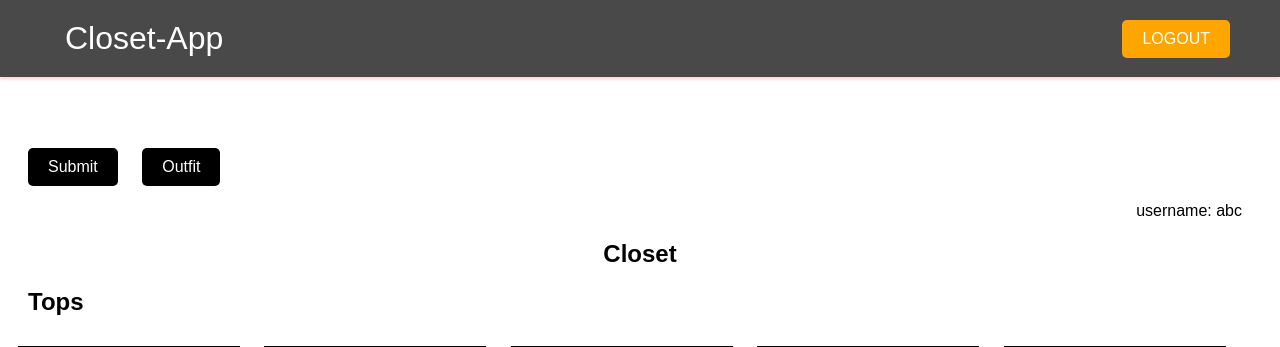
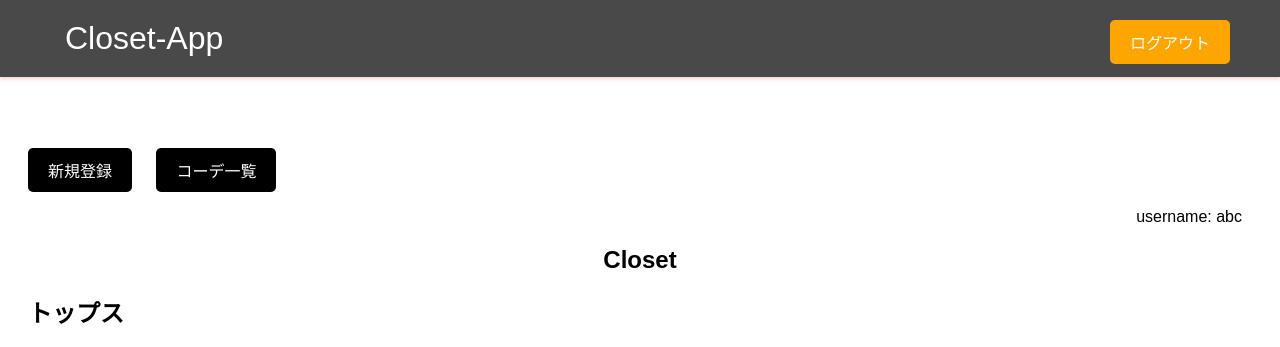
Before and after one commit to tomo324/Closet-App, a Flask app: page /index in a window 1280 px wide. Shown: the top 347 px of the page. Run offline with Flask 3, Linux system fonts and the light colour scheme; a user stored in the database is signed in; data comes from the database, SQL or seed files in the repository; both versions use the stored data as it was after the commit.

Commit message:
カテゴリー選択を改善

```diff
--- a/app.py
+++ b/app.py
@@ -19,6 +19,7 @@
 app = Flask(__name__)
 app.config["DEBUG"] = False
 
+# ローカルのsqlite
 app.config['SQLALCHEMY_DATABASE_URI'] = 'sqlite:///closet.db'
 
 # 本番環境ではこれを使う
@@ -70,6 +71,9 @@
 
 # サービスアカウントのjsonファイルのパス
 os.environ["GOOGLE_APPLICATION_CREDENTIALS"] = "closet-app-388006-79ea106aacf3.json"
+
+# PythonAnywhereにアップロードするときはパスを以下のようにする
+# os.environ["GOOGLE_APPLICATION_CREDENTIALS"] = "/home/tomo324/Closet-App/closet-app-388006-79ea106aacf3.json"
 
 # Google Cloud Storageクライアントのインスタンス化
 gcs = storage.Client()
@@ -459,8 +463,7 @@
             db.session.commit()
             return redirect('/index')
         else:
-            flash('コーデを保存するためにトップスとボトムスの画像をクリックしてください')
-            flash('Click on the tops and bottoms images to save the outfit')
+            flash('コーデを保存するトップにはスとボトムスの画像をクリックしてください')
             return redirect('/index')
 
 @app.route('/outfit/delete/<int:id>')
@@ -537,6 +540,4 @@
     return redirect('/')
 
 if __name__ == "__main__":
-    app.run(debug=True)
-
-# 最後消す
+    app.run(debug=True) # ローカル環境のみdebug=True
--- a/templates/index.html
+++ b/templates/index.html
@@ -15,18 +15,18 @@
 <header class="header">
     <nav class="navbar">
         <a class="navbar-login" href="/index">Closet-App</a>
-        <a class="btn-logout" href="/logout" role="button">LOGOUT</a>
+        <a class="btn-logout" href="/logout" role="button">ログアウト</a>
     </nav>
 </header>
 
-<a class="create-button" href="/create" role="button">Submit</a>
-<a class="outfit-button" href="/outfit" role="button">Outfit</a>
+<a class="create-button" href="/create" role="button">新規登録</a>
+<a class="outfit-button" href="/outfit" role="button">コーデ一覧</a>
 <p class="index-username">username: {{ username }} </p>
 
 <h2 class="head-title">Closet</h2>
 <div class="container">
     <div>
-        <h2 style="margin-left: 20px;">Tops</h2>
+        <h2 style="margin-left: 20px;">トップス</h2>
         <div class="item-container">
             {% for post in tops %}
                 <div class="item">
@@ -44,7 +44,7 @@
     </div>
 
     <div>
-        <h2 style="margin-left: 20px;">Bottoms</h2>
+        <h2 style="margin-left: 20px;">ボトムス</h2>
         <div class="item-container">
             {% for post in bottoms %}
                 <div class="item">
--- a/templates/login.html
+++ b/templates/login.html
@@ -13,7 +13,7 @@
         </nav>
     </header>
 
-<h1 style="margin-left: 30px;">LOGIN</h1>
+<h1 style="margin-left: 30px;">ログイン</h1>
 
 {% with messages = get_flashed_messages() %}
     {% if messages %}
--- a/templates/outfit.html
+++ b/templates/outfit.html
@@ -6,8 +6,7 @@
 
 {% block body %}
 <a class="btn-return" href="/index" role="button">Return</a>
-<h2 class="head-title">Outfit</h2>
-<h2 style="margin-left: 20px;">コーディネート一覧</h2>
+<h2 class="head-title">コーディネート一覧</h2>
 <div class="outfit-container">
     {% for image in outfit_images %}
         <div class="outfit">
--- a/templates/signup.html
+++ b/templates/signup.html
@@ -12,7 +12,7 @@
             <a class="navbar-login" href="/">Closet-App</a>
         </nav>
     </header>
-<h1 style="margin-left: 30px;">SIGNUP</h1>
+<h1 style="margin-left: 30px;">ユーザー登録</h1>
 
 {% with messages = get_flashed_messages() %}
     {% if messages %}
--- a/templates/top.html
+++ b/templates/top.html
@@ -12,7 +12,7 @@
             <a class="navbar-login" href="/">Closet-App</a>
         </nav>
     </header>
-    <a class="signup-button" href="/signup" role="button">SIGNUP</a>
-    <a class="login-button" href="/login" role="button">LOGIN</a>
+    <a class="signup-button" href="/signup" role="button">ユーザー登録</a>
+    <a class="login-button" href="/login" role="button">ログイン</a>
 </body>
 </html>
```
Also changed, not shown: templates/create.html (+14 -3 lines), templates/update.html (+14 -3 lines), instance/closet.db.
